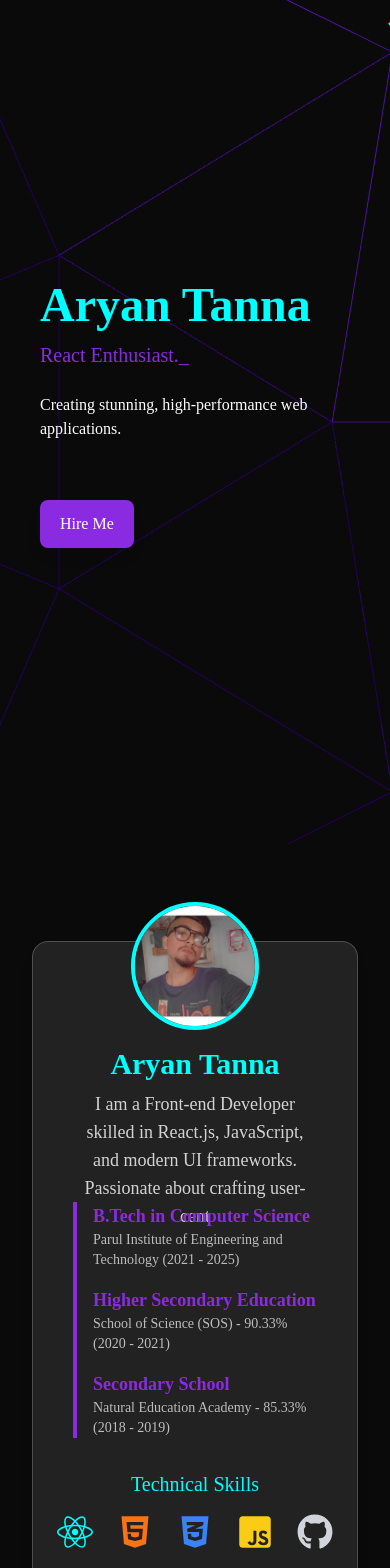
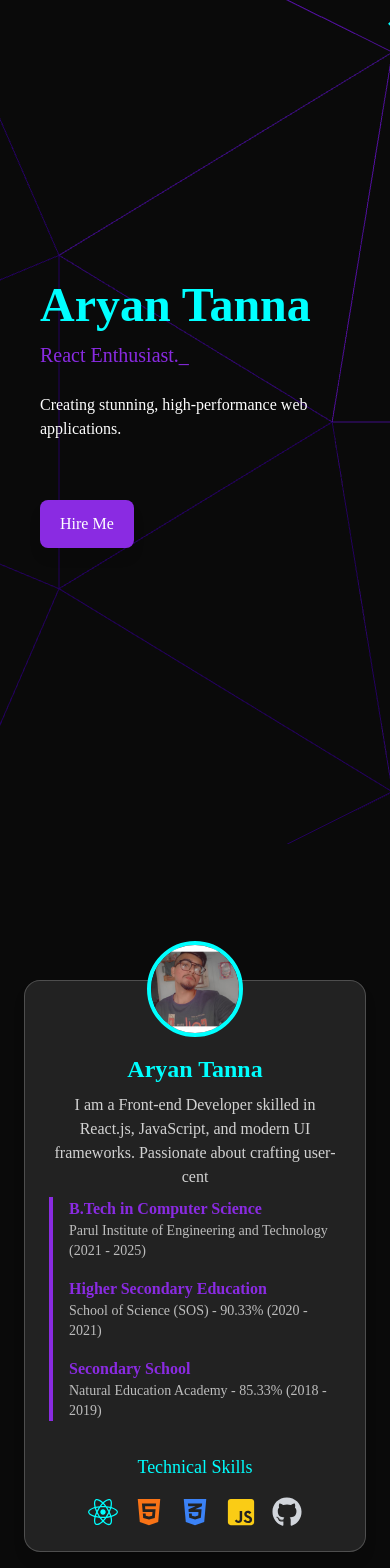
Before and after one commit to levi2104/my-portfolio, a React (Vite) app: page / in a window 390 px wide. Shown: the top 1568 px of the page. Built offline with nearby package versions, Linux system fonts and the light colour scheme; a web font is replaced by a local one.

Commit message:
Update AboutMe.jsx

```diff
--- a/src/Pages/AboutMe.jsx
+++ b/src/Pages/AboutMe.jsx
@@ -1,13 +1,7 @@
 import { motion } from "framer-motion";
 import { useEffect, useState, useRef } from "react";
 import profilePic from "/linkedin-dp.jpg";
-import {
-  FaReact,
-  FaHtml5,
-  FaCss3Alt,
-  FaJsSquare,
-  FaGithub,
-} from "react-icons/fa";
+import { FaReact, FaHtml5, FaCss3Alt, FaJsSquare, FaGithub } from "react-icons/fa";
 
 const AboutMe = () => {
   const [text, setText] = useState("");
@@ -54,76 +48,61 @@ const AboutMe = () => {
   return (
     <section
       ref={sectionRef}
-      className="relative flex flex-col items-center justify-center min-h-screen bg-darkBg text-whiteText px-8 py-16"
+      className="relative flex flex-col items-center justify-center min-h-screen bg-darkBg text-whiteText px-6 sm:px-8 md:px-12 lg:px-16 py-16"
     >
       <motion.div
         initial={{ opacity: 0, scale: 0.8 }}
         animate={isVisible ? { opacity: 1, scale: 1 } : {}}
         transition={{ duration: 0.8, ease: "easeOut" }}
         whileHover={{ scale: 1.05 }}
-        className="relative bg-white/10 backdrop-blur-md shadow-lg rounded-2xl p-10 w-full max-w-3xl border border-white/20"
+        className="relative bg-white/10 backdrop-blur-md shadow-lg rounded-2xl p-6 sm:p-10 w-full max-w-md sm:max-w-lg md:max-w-2xl lg:max-w-3xl border border-white/20"
       >
-        <div className="flex justify-center -mt-20">
+        <div className="flex justify-center -mt-16 sm:-mt-20">
           <img
             src={profilePic}
             alt="Profile"
-            className="w-32 h-32 object-cover rounded-full border-4 border-neonBlue shadow-neon"
+            className="w-24 h-24 sm:w-32 sm:h-32 object-cover rounded-full border-4 border-neonBlue shadow-neon"
           />
         </div>
 
-        <h2 className="text-center text-3xl font-bold text-neonBlue mt-4">
+        <h2 className="text-center text-2xl sm:text-3xl font-bold text-neonBlue mt-4">
           Aryan Tanna
         </h2>
-        <p className="text-center text-lg text-white/80 mt-2 h-16">{text}</p>
+        <p className="text-center text-base sm:text-lg text-white/80 mt-2 h-16">
+          {text}
+        </p>
 
-        <div className="mt-12 border-l-4 border-neonPurple pl-4 space-y-4">
+        <div className="mt-10 sm:mt-12 border-l-4 border-neonPurple pl-4 space-y-4">
+          {[{
+            title: "B.Tech in Computer Science",
+            school: "Parul Institute of Engineering and Technology (2021 - 2025)"
+          }, {
+            title: "Higher Secondary Education",
+            school: "School of Science (SOS) - 90.33% (2020 - 2021)"
+          }, {
+            title: "Secondary School",
+            school: "Natural Education Academy - 85.33% (2018 - 2019)"
+          }].map((edu, index) => (
             <motion.div
+              key={index}
               initial={{ opacity: 0, x: -50 }}
               animate={isVisible ? { opacity: 1, x: 0 } : {}}
-            transition={{ duration: 0.5, delay: 0.2 }}
+              transition={{ duration: 0.5, delay: 0.2 * index }}
             >
-            <p className="text-lg font-semibold text-neonPurple">
-              B.Tech in Computer Science
-            </p>
-            <p className="text-sm text-white/70">
-              Parul Institute of Engineering and Technology (2021 - 2025)
-            </p>
+              <p className="text-base sm:text-lg font-semibold text-neonPurple">{edu.title}</p>
+              <p className="text-sm sm:text-base text-white/70">{edu.school}</p>
             </motion.div>
-          <motion.div
-            initial={{ opacity: 0, x: -50 }}
-            animate={isVisible ? { opacity: 1, x: 0 } : {}}
-            transition={{ duration: 0.5, delay: 0.4 }}
-          >
-            <p className="text-lg font-semibold text-neonPurple">
-              Higher Secondary Education
-            </p>
-            <p className="text-sm text-white/70">
-              School of Science (SOS) - 90.33% (2020 - 2021)
-            </p>
-          </motion.div>
-          <motion.div
-            initial={{ opacity: 0, x: -50 }}
-            animate={isVisible ? { opacity: 1, x: 0 } : {}}
-            transition={{ duration: 0.5, delay: 0.6 }}
-          >
-            <p className="text-lg font-semibold text-neonPurple">
-              Secondary School
-            </p>
-            <p className="text-sm text-white/70">
-              Natural Education Academy - 85.33% (2018 - 2019)
-            </p>
-          </motion.div>
+          ))}
         </div>
 
-        <h3 className="text-xl text-neonBlue mt-8 text-center">
+        <h3 className="text-lg sm:text-xl text-neonBlue mt-8 text-center">
           Technical Skills
         </h3>
-        <div className="flex justify-center gap-6 mt-4">
-          {[FaReact, FaHtml5, FaCss3Alt, FaJsSquare, FaGithub].map(
-            (Icon, index) => (
+        <div className="flex flex-wrap justify-center gap-4 sm:gap-6 mt-4">
+          {[FaReact, FaHtml5, FaCss3Alt, FaJsSquare, FaGithub].map((Icon, index) => (
             <motion.div key={index} whileHover={{ scale: 1.2 }}>
               <Icon
-                  className={`text-4xl ${
+                className={`text-3xl sm:text-4xl md:text-5xl ${
                   index === 0
                     ? "text-neonBlue"
                     : index === 1
@@ -136,8 +115,7 @@ const AboutMe = () => {
                 }`}
               />
             </motion.div>
-            )
-          )}
+          ))}
         </div>
       </motion.div>
     </section>
```
Lines whose indentation alone changed are shown as unchanged.
